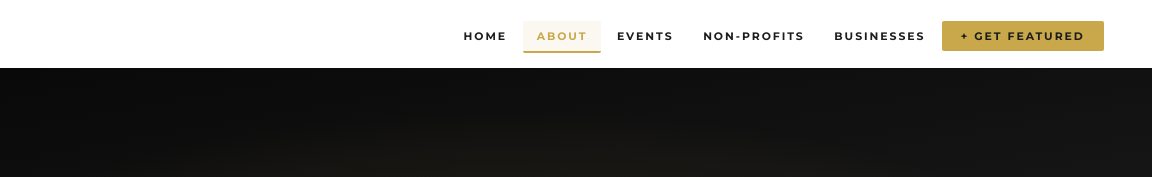
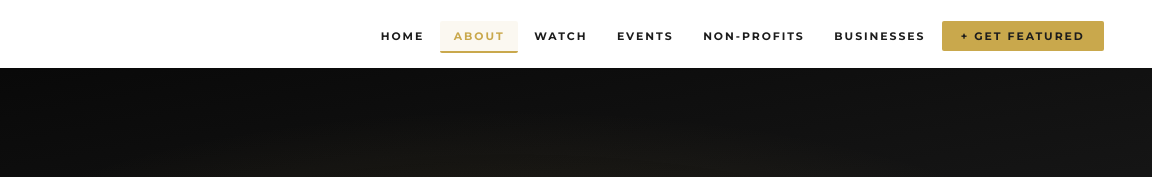
Before and after one commit to Rachel1AZ9/GoodMorningMurfreesboro, a plain HTML site: page about/index.html in a window 1280 px wide. Shown: the top 177 px of the page, 128-1280 px from the left. Drawn offline with Linux system fonts and the light colour scheme.

Commit message:
Add Watch link to navigation on all pages
Co-Authored-By: Claude Opus 4.6 <noreply@anthropic.com>

```diff
--- a/about/index.html
+++ b/about/index.html
@@ -443,6 +443,7 @@
       <ul class="nav-links" role="list">
         <li><a href="/">Home</a></li>
         <li><a href="/about" aria-current="page">About</a></li>
+        <li><a href="/watch">Watch</a></li>
         <li><a href="/events">Events</a></li>
         <li><a href="/nonprofits">Non-Profits</a></li>
         <li><a href="/businesses">Businesses</a></li>
@@ -455,6 +456,7 @@
     <nav class="drawer" id="drawer" aria-label="Mobile navigation" aria-hidden="true">
       <a href="/" tabindex="-1">Home</a>
       <a href="/about" tabindex="-1">About</a>
+      <a href="/watch" tabindex="-1">Watch</a>
       <a href="/events" tabindex="-1">Events</a>
       <a href="/nonprofits" tabindex="-1">Non-Profits</a>
       <a href="/businesses" tabindex="-1">Businesses</a>
```
Also changed, not shown: businesses/index.html (+2 -0 lines), contact/index.html (+2 -0 lines), events/index.html (+2 -0 lines), index.html (+2 -0 lines), nonprofits/index.html (+2 -0 lines).
